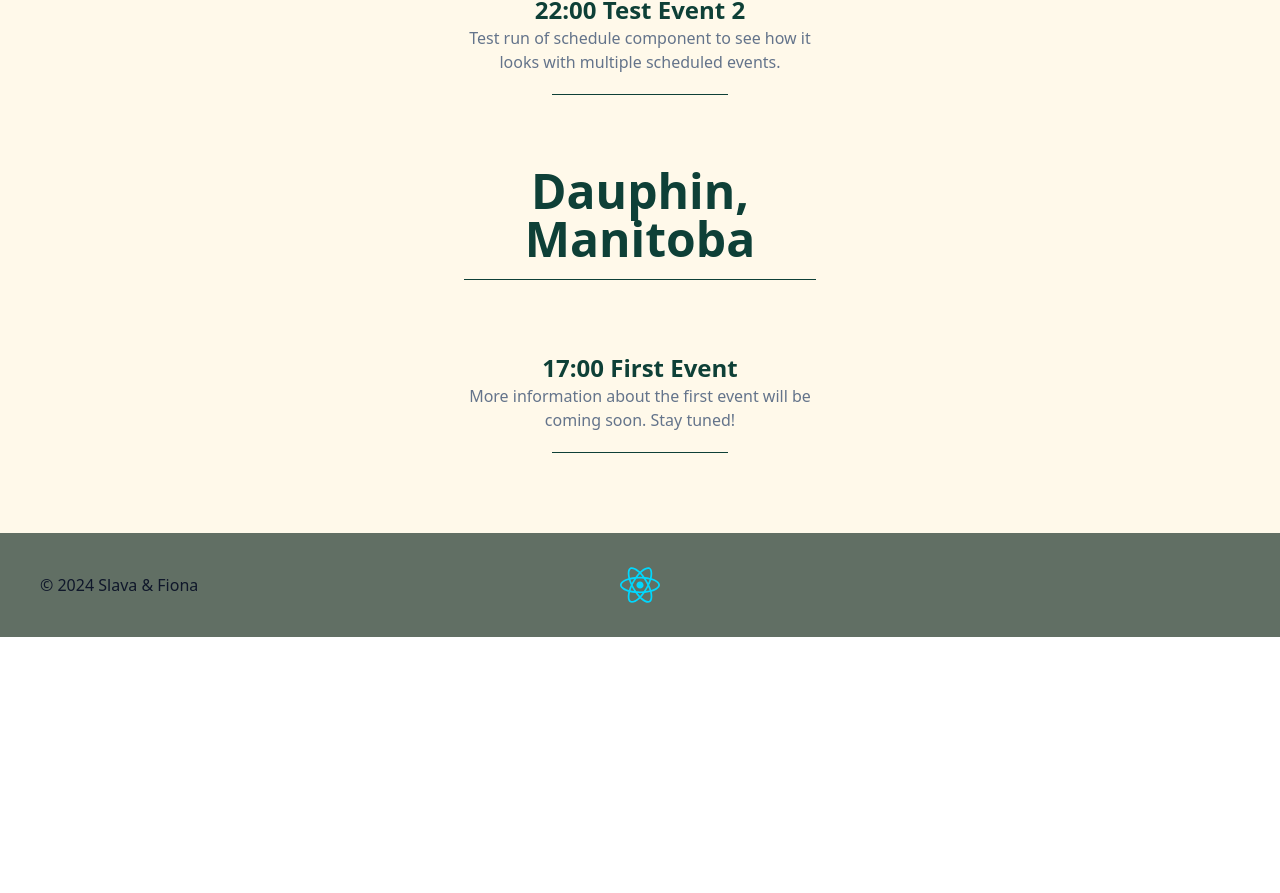
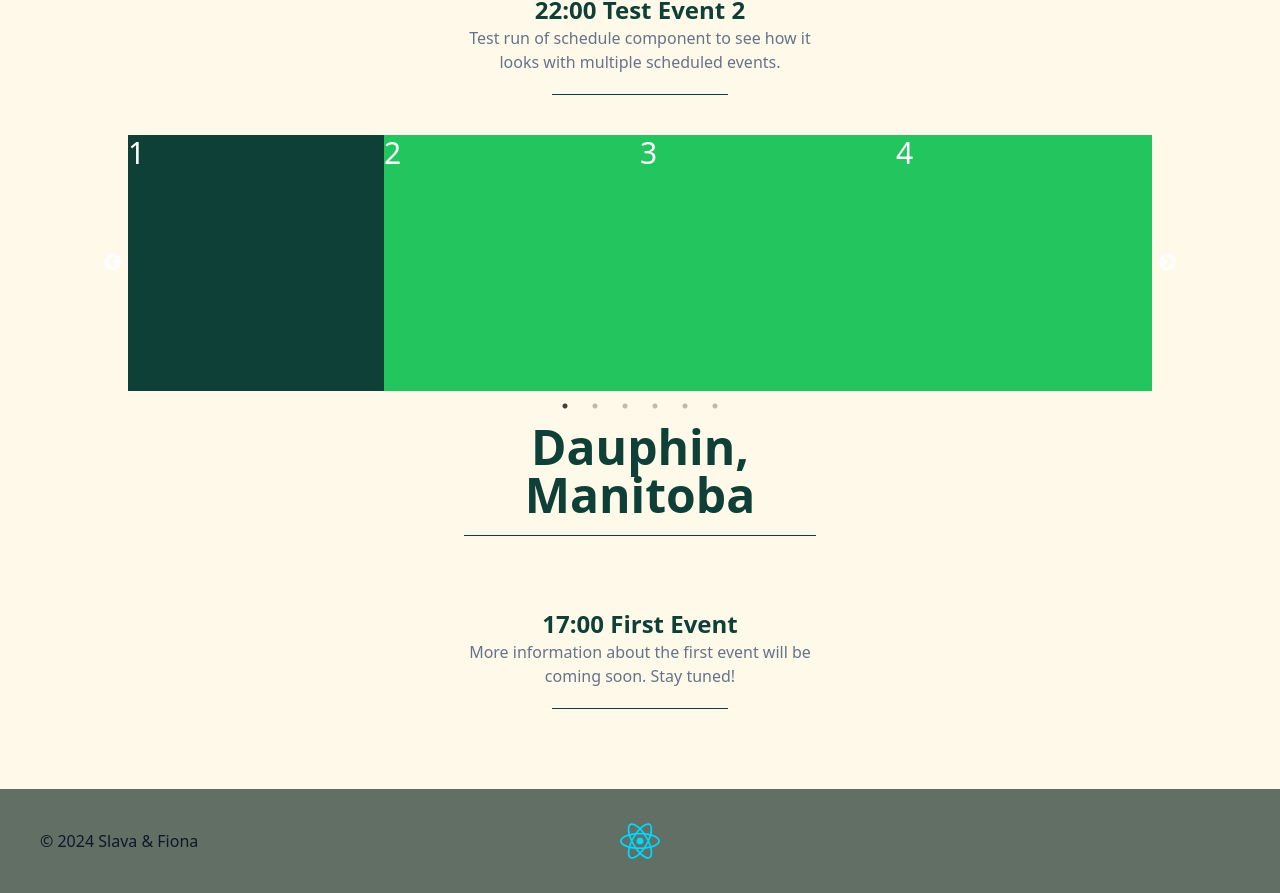
Before and after one commit to Widewanderer/WeddingWebsiteReact, a React (Vite) app: page / in a window 1280 px wide. Shown: the part 956-1849 px from the top of the page. Before the commit the page ends 1593 px from the top, so only its background shows below. Built offline with nearby package versions, Linux system fonts and the light colour scheme; no server answers; the database is empty.

Commit message:
add React Slick carousel component prototype

```diff
--- a/package.json
+++ b/package.json
@@ -14,7 +14,9 @@
     "firebase": "^10.13.1",
     "react": "^18.3.1",
     "react-dom": "^18.3.1",
-    "react-router-dom": "^6.26.2"
+    "react-router-dom": "^6.26.2",
+    "react-slick": "^0.30.2",
+    "slick-carousel": "^1.8.1"
   },
   "devDependencies": {
     "@eslint/js": "^9.9.0",
--- a/src/components/Carousel.jsx
+++ b/src/components/Carousel.jsx
@@ -0,0 +1,43 @@
+import "slick-carousel/slick/slick.css";
+import "slick-carousel/slick/slick-theme.css";
+import React from "react";
+import Slider from "react-slick";
+
+function SimpleSlider() {
+  const settings = {
+    dots: true,
+    infinite: true,
+    speed: 500,
+    slidesToShow: 4,
+    slidesToScroll: 1,
+    arrows: true,
+  };
+
+  return (
+    <div className="w-4/5 mx-auto">
+      {" "}
+      <Slider {...settings}>
+        <div className="bg-emerald h-64 flex items-center justify-center">
+          <h3 className="text-white text-3xl">1</h3>
+        </div>
+        <div className="bg-green-500 h-64 flex items-center justify-center">
+          <h3 className="text-white text-3xl">2</h3>
+        </div>
+        <div className="bg-green-500 h-64 flex items-center justify-center">
+          <h3 className="text-white text-3xl">3</h3>
+        </div>
+        <div className="bg-green-500 h-64 flex items-center justify-center">
+          <h3 className="text-white text-3xl">4</h3>
+        </div>
+        <div className="bg-green-500 h-64 flex items-center justify-center">
+          <h3 className="text-white text-3xl">5</h3>
+        </div>
+        <div className="bg-green-500 h-64 flex items-center justify-center">
+          <h3 className="text-white text-3xl">6</h3>
+        </div>
+      </Slider>
+    </div>
+  );
+}
+
+export default SimpleSlider;
--- a/src/pages/HomePage.jsx
+++ b/src/pages/HomePage.jsx
@@ -1,6 +1,7 @@
 import Hero from '../components/Hero';
 import Schedule from '../components/schedule';
 import Title from '../components/Title';
+import Carousel from '../components/Carousel';
 
 
 
@@ -19,6 +20,7 @@ export default function HomePage() {
           event="22:00 Test Event 2"
           discription="Test run of schedule component to see how it looks with multiple scheduled events."
         />
+        <Carousel />
         <Title
         title="Dauphin, Manitoba"
         />
```
Also changed, not shown: 2 other files (tests, documents, lock files or other folders).
